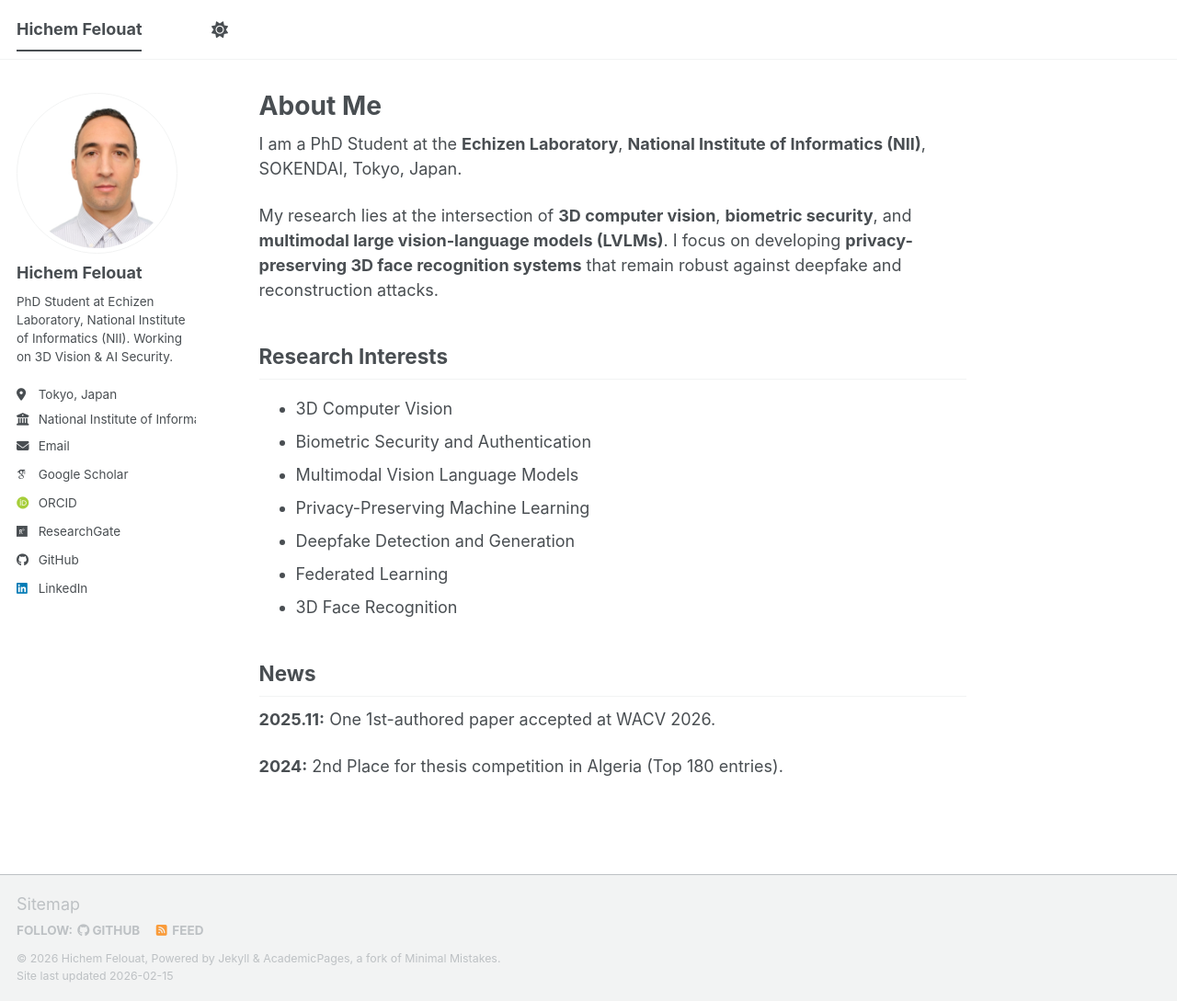
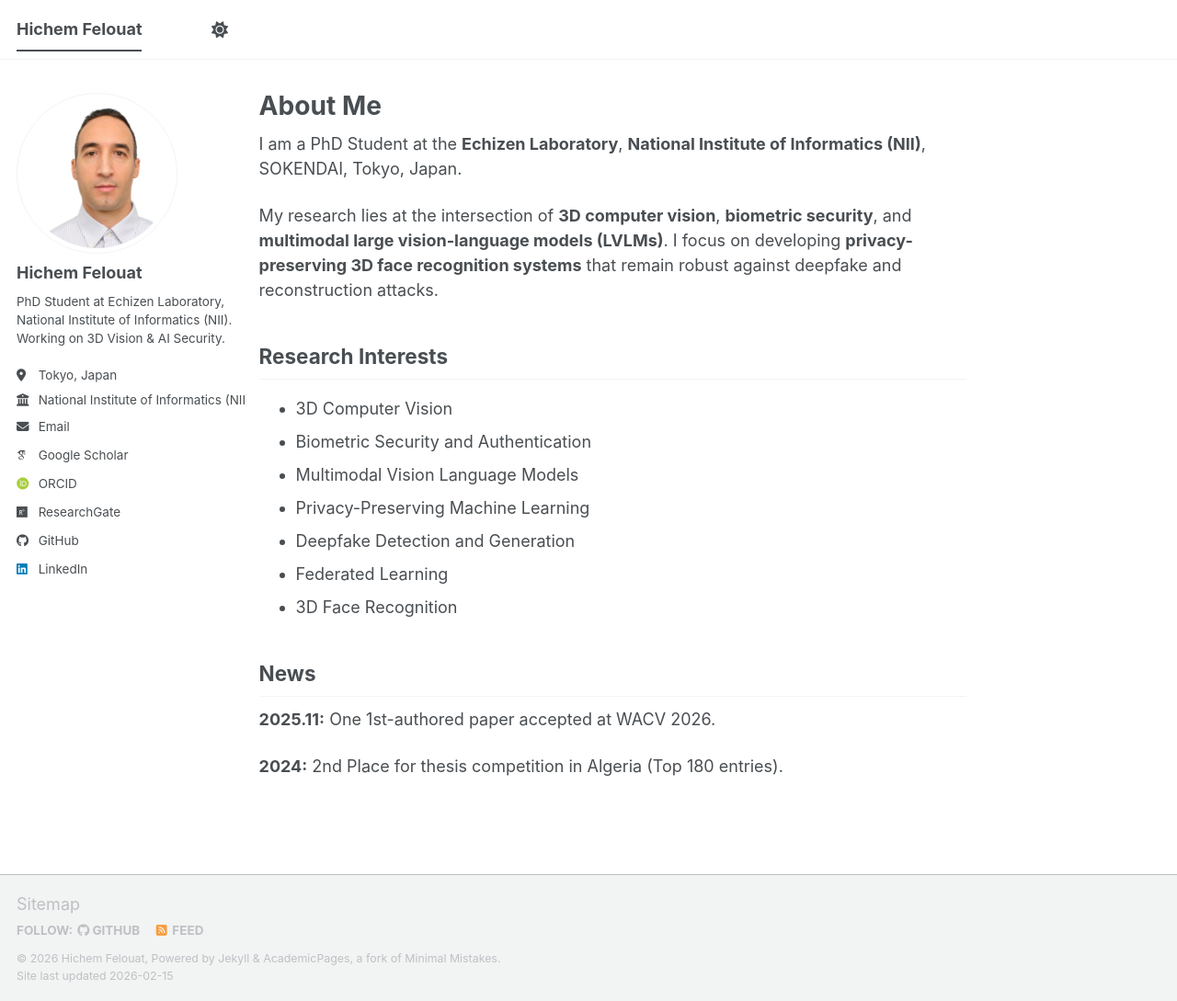
Before and after one commit to hichemfelouat/hichemfelouat.github.io, a Jekyll site: the page built from _pages/about.md, in a window 1280 px wide and 1089 px high. Shown: the whole window at 92% size. Built offline with Jekyll 4.4.1, drawn with Linux system fonts in a browser that asks for light colours; some web fonts are replaced; a script bundle is joined from its source files by our own code; library files that are not in the unit come from our copies.

Commit message:
Update _sidebar.scss

```diff
--- a/_sass/layout/_sidebar.scss
+++ b/_sass/layout/_sidebar.scss
@@ -25,7 +25,7 @@
   }
 
   @include breakpoint($large) {
-    @include span(2 of 12);
+    @include span(3 of 12);
     opacity: 1;
     -webkit-transition: opacity 0.2s ease-in-out;
             transition: opacity 0.2s ease-in-out;
```
